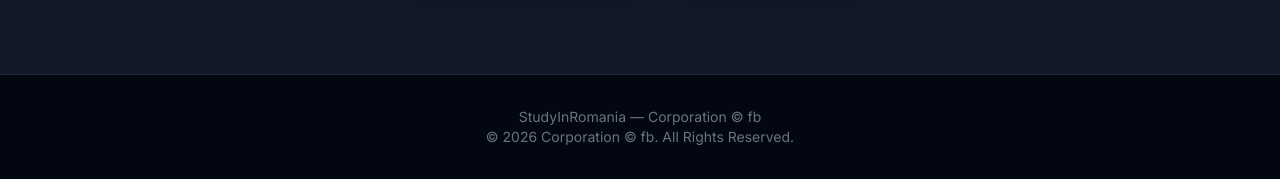
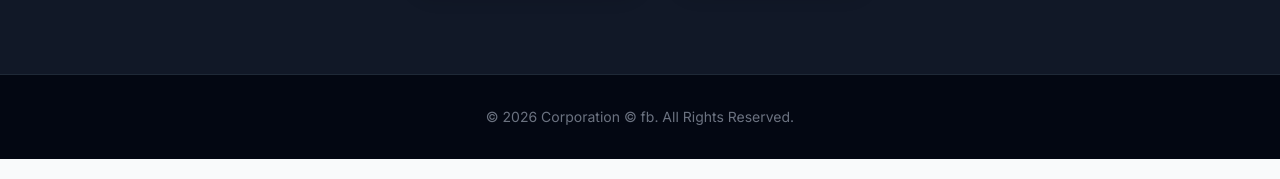
Before and after one commit to Fridhibassem/study-in-romania, a plain HTML site: page index.html in a window 1280 px wide. Shown: the part 1805-1984 px from the top of the page. Drawn offline with nearby package versions, Linux system fonts and the light colour scheme.

Commit message:
Update index.html

```diff
--- a/index.html
+++ b/index.html
@@ -148,8 +148,6 @@
     <footer class="bg-gray-950 py-8 border-t border-gray-800">
     <div class="max-w-6xl mx-auto px-4 text-center">
         <p class="text-gray-500 text-sm">
-            StudyInRomania — Corporation © fb
-            <br>
             © 2026 Corporation © fb. All Rights Reserved.
         </p>
     </div>
```
